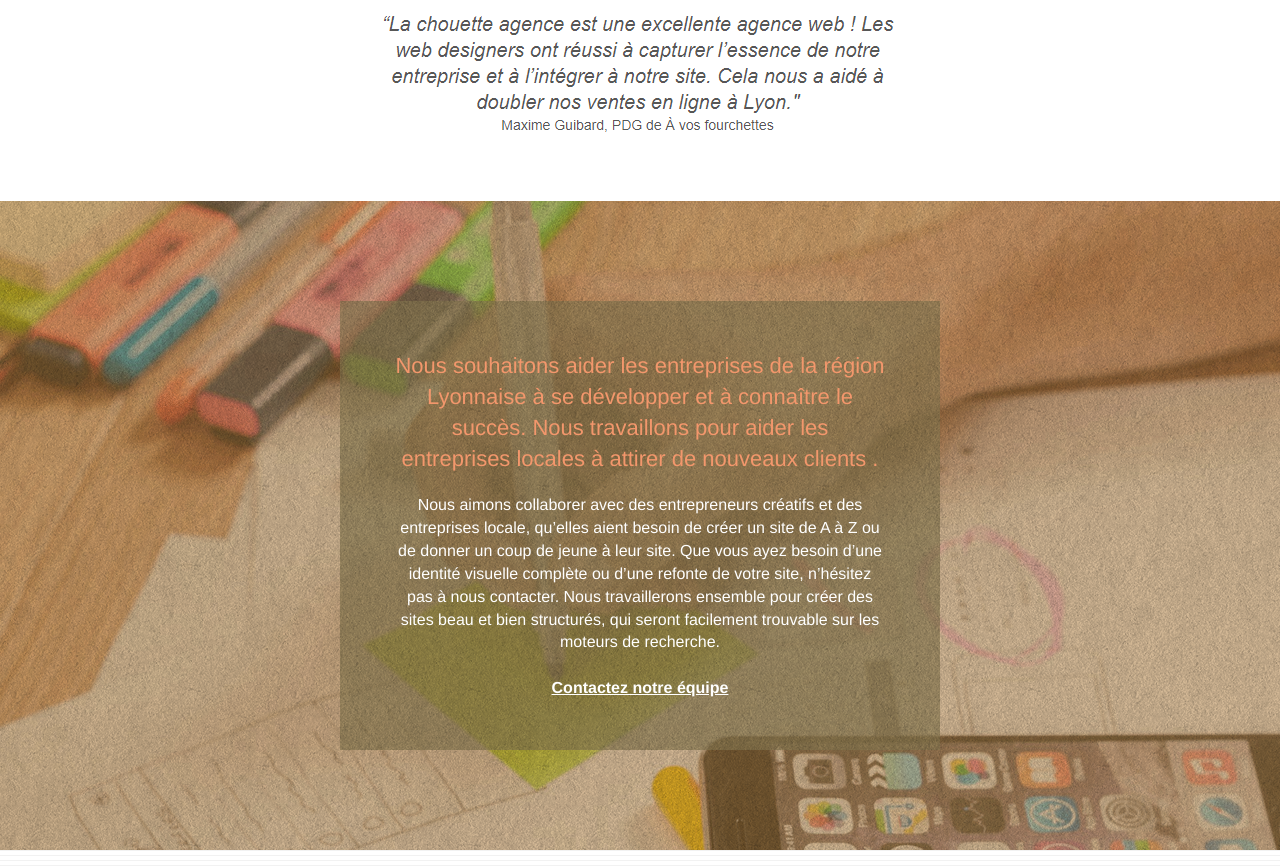
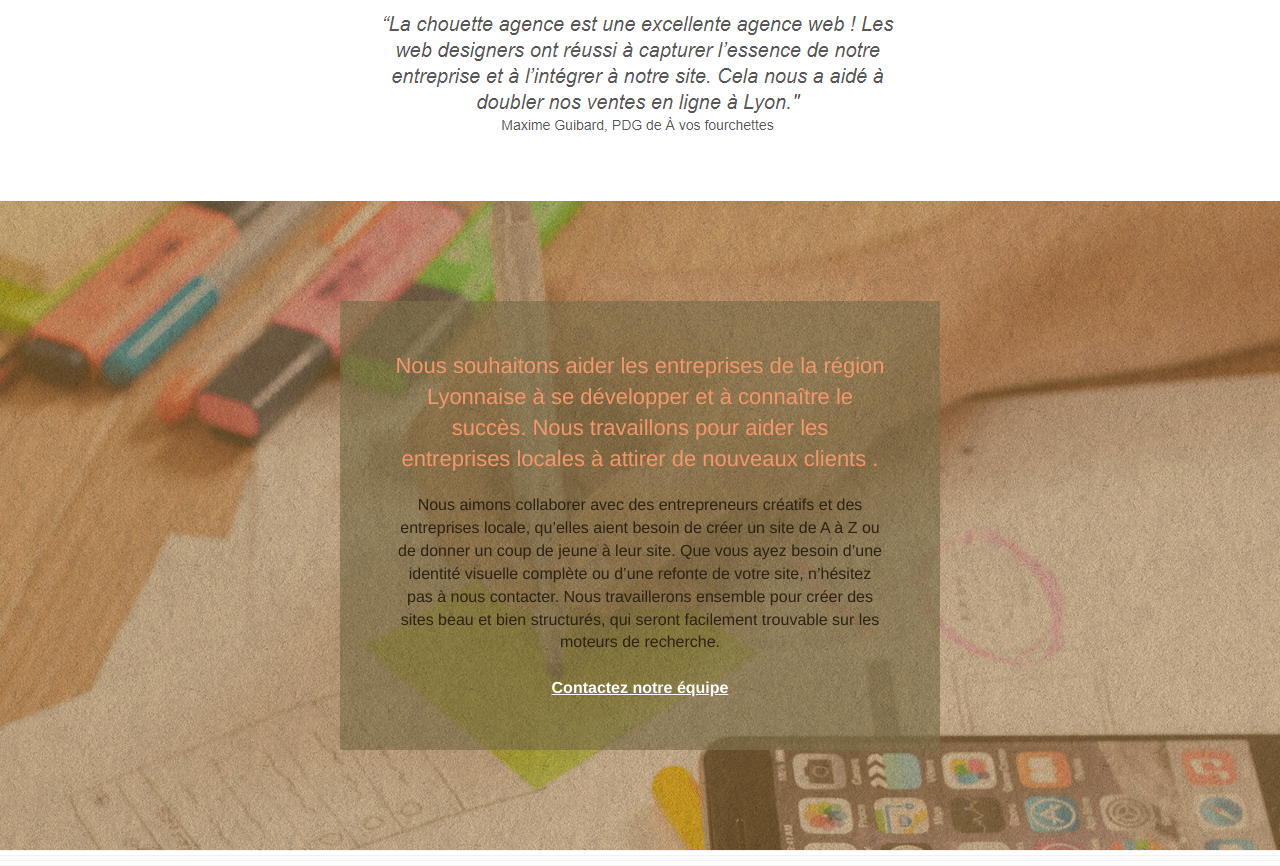
Before and after one commit to rpucci760li/lachouetteagence, a plain HTML site: page index.html in a window 1280 px wide. Shown: the part 1034-1900 px from the top of the page. Drawn offline with Linux system fonts and the light colour scheme.

Commit message:
Update style.css
remise en orange du fond et modification de la couleur du texte

```diff
--- a/style.css
+++ b/style.css
@@ -736,7 +736,7 @@ h4 {
 }
 
 .white {
-    color: #FFFFFF!important;
+    color: #2D2213!important;
 }
 
 .portfolio-thumb {
@@ -771,7 +771,7 @@ h4 {
 }
 
 .bgc-atomic-tangerine {
-    background-color: #986B67;
+    background-color: #F3976C;
 }
 
 .tc-white {
```
